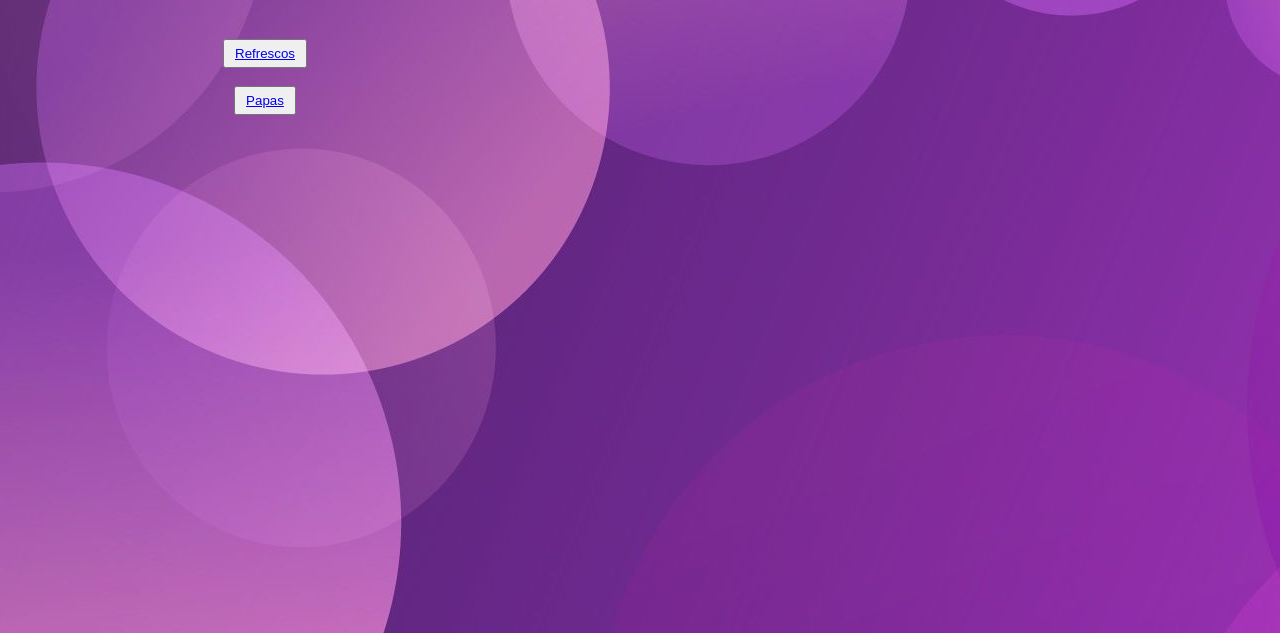
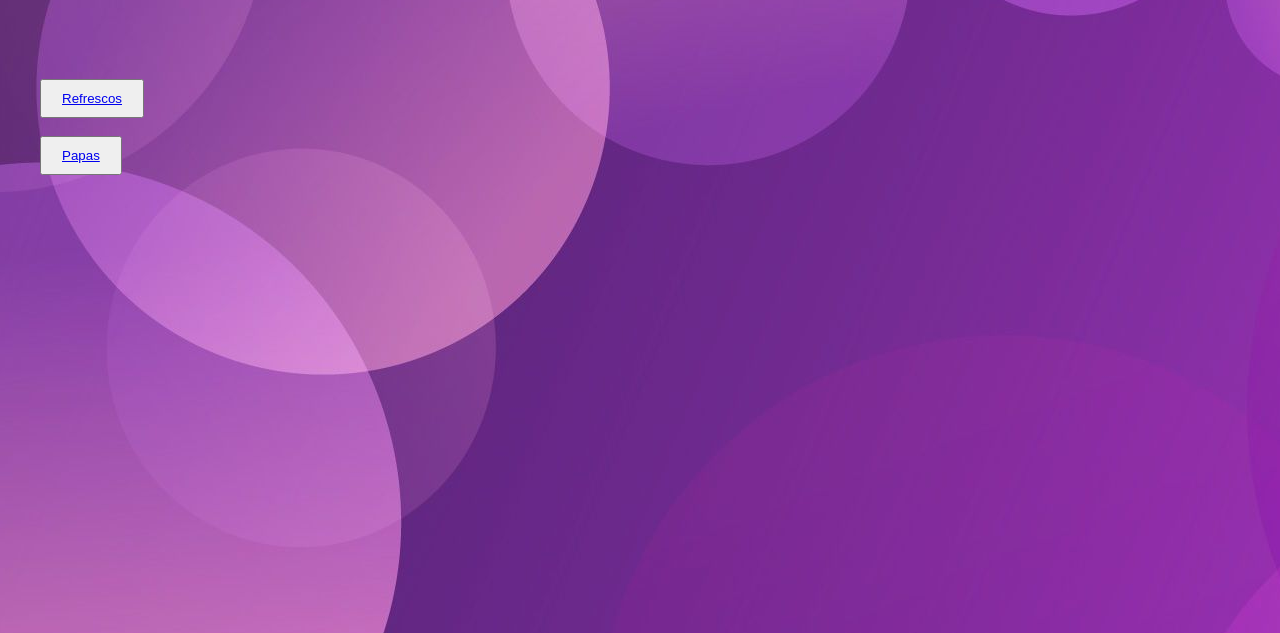
Before and after one commit to JoshuaRiveron/Tienda, a plain HTML site: page index.html in a window 1280 px wide. Shown: the part 167-800 px from the top of the page. Drawn offline with Linux system fonts and the light colour scheme.

Commit message:
Update style.css

```diff
--- a/css/style.css
+++ b/css/style.css
@@ -1,5 +1,5 @@
 *{
-    padding: 5px;
+    padding: 10px;
     margin: 0px;
 }
 
@@ -32,10 +32,6 @@ body{
     border-radius: 100px;
 }
 
-.botones{
-    text-align: center;
-}
-
 .boton:hover{
     background-color: #d9bbf5;
     position: relative;
```
